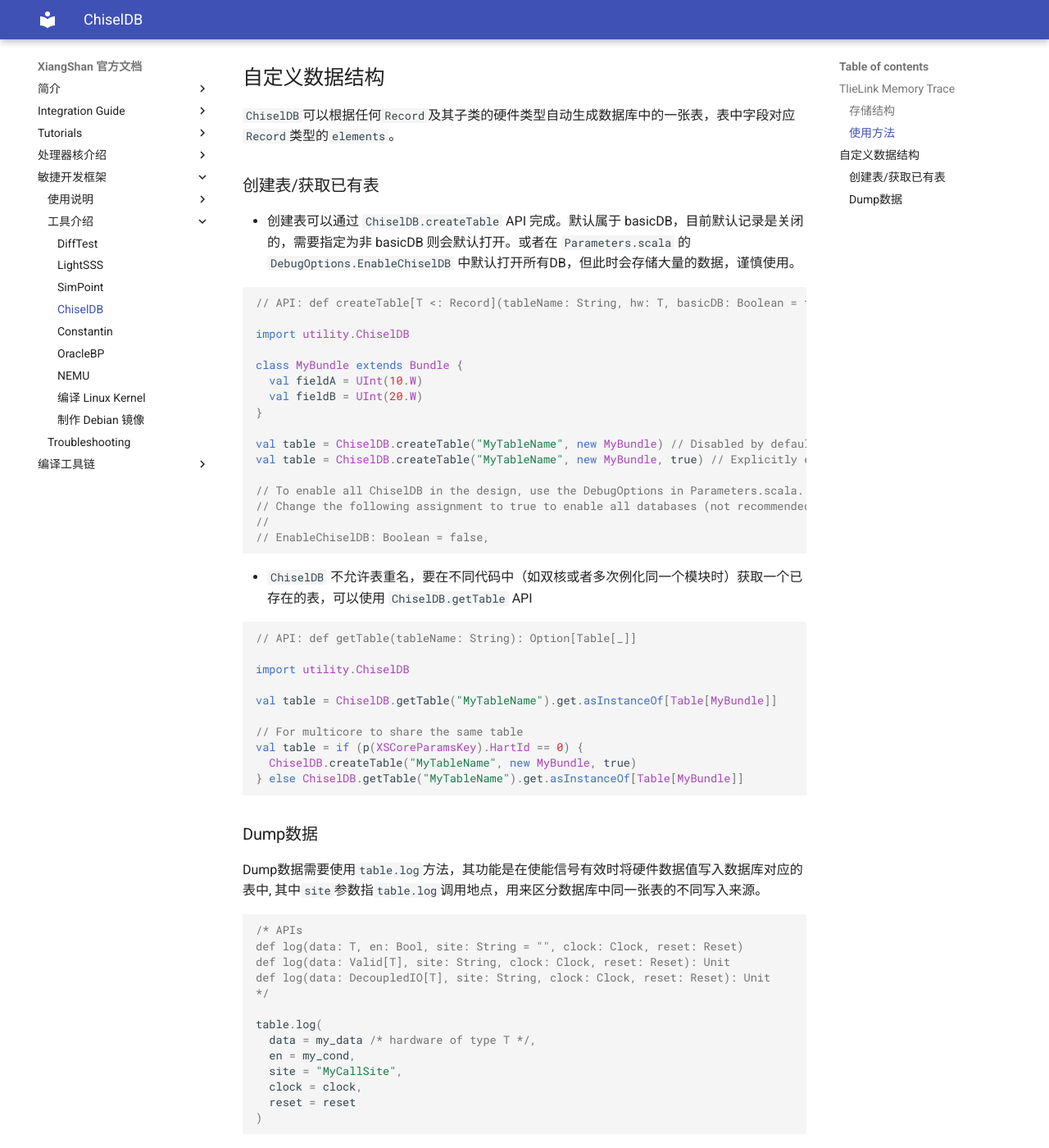
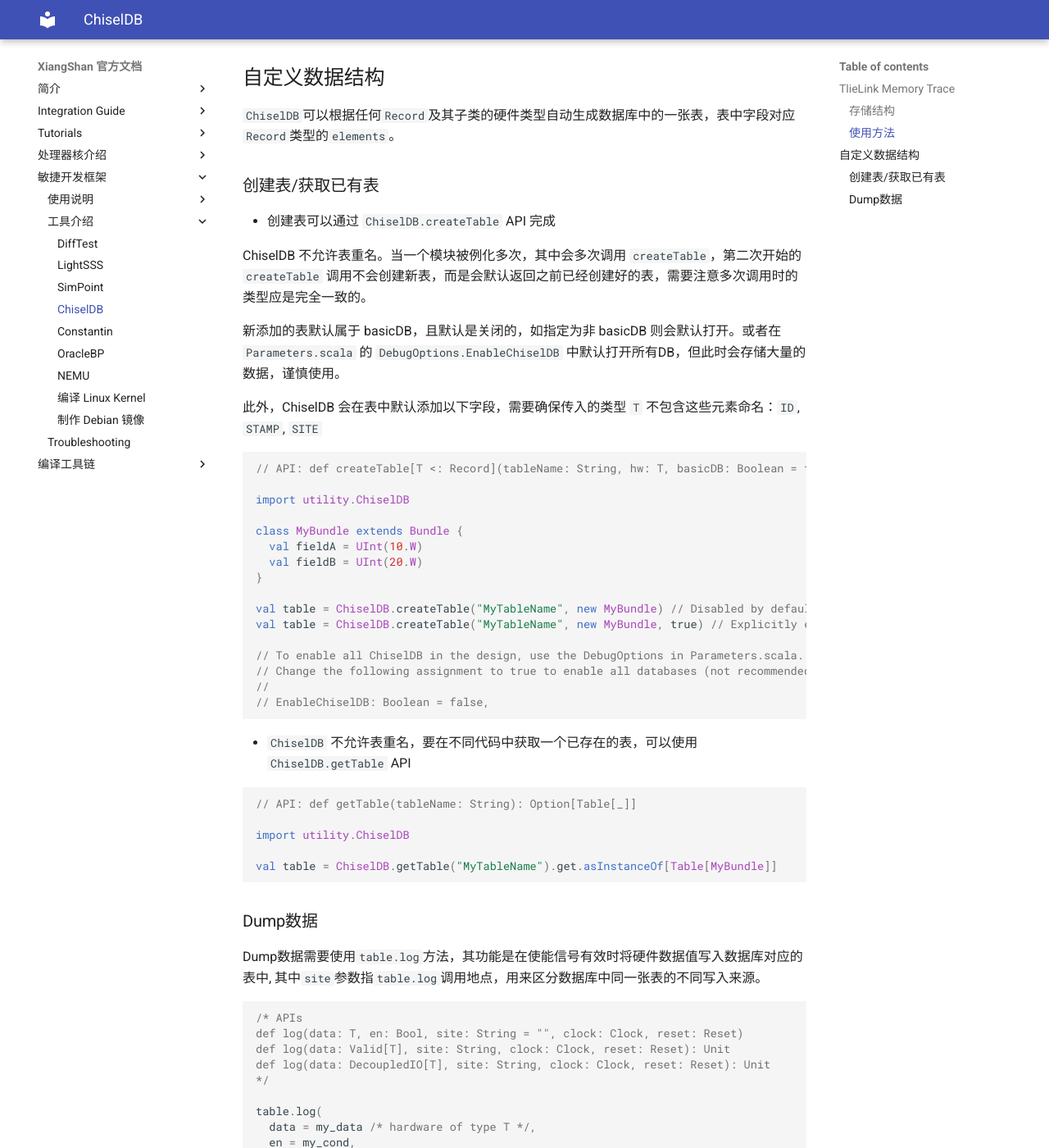
Before and after one commit to OpenXiangShan/XiangShan-doc, an MkDocs documentation site: the page built from docs/tools/chiseldb.md, in a window 1280 px wide and 1400 px high, scrolled down 2431 px. Shown: the whole window at 82% size. Built offline with MkDocs 1.6.1 and Material for MkDocs 9.7.7, drawn with Linux system fonts in a browser that asks for light colours.

Commit message:
Update doc for ChiselDB

````diff
--- a/docs/tools/chiseldb.md
+++ b/docs/tools/chiseldb.md
@@ -96,8 +96,13 @@ sqlite3 $NOOP_HOME/build/2021-10-31@22:54:30.db "SELECT * FROM TL_LOG WHERE NAME
 
 ### 创建表/获取已有表
 
-* 创建表可以通过 `ChiselDB.createTable` API 完成。默认属于 basicDB，目前默认记录是关闭的，需要指定为非 basicDB 则会默认打开。或者在 `Parameters.scala` 的 `DebugOptions.EnableChiselDB` 中默认打开所有DB，但此时会存储大量的数据，谨慎使用。
+* 创建表可以通过 `ChiselDB.createTable` API 完成
 
+ChiselDB 不允许表重名。当一个模块被例化多次，其中会多次调用 `createTable`，第二次开始的 `createTable` 调用不会创建新表，而是会默认返回之前已经创建好的表，需要注意多次调用时的类型应是完全一致的。
+
+新添加的表默认属于 basicDB，且默认是关闭的，如指定为非 basicDB 则会默认打开。或者在 `Parameters.scala` 的 `DebugOptions.EnableChiselDB` 中默认打开所有DB，但此时会存储大量的数据，谨慎使用。
+
+此外，ChiselDB 会在表中默认添加以下字段，需要确保传入的类型 `T` 不包含这些元素命名：`ID`, `STAMP`, `SITE`
 ``` scala
 // API: def createTable[T <: Record](tableName: String, hw: T, basicDB: Boolean = false): Table[T]
 
@@ -117,7 +122,7 @@ val table = ChiselDB.createTable("MyTableName", new MyBundle, true) // Explicitl
 // EnableChiselDB: Boolean = false,
 ```
 
-* `ChiselDB` 不允许表重名，要在不同代码中（如双核或者多次例化同一个模块时）获取一个已存在的表，可以使用 `ChiselDB.getTable` API
+* `ChiselDB` 不允许表重名，要在不同代码中获取一个已存在的表，可以使用 `ChiselDB.getTable` API
 
 ``` scala
 // API: def getTable(tableName: String): Option[Table[_]]
@@ -125,12 +130,6 @@ val table = ChiselDB.createTable("MyTableName", new MyBundle, true) // Explicitl
 import utility.ChiselDB
 
 val table = ChiselDB.getTable("MyTableName").get.asInstanceOf[Table[MyBundle]]
-
-// For multicore to share the same table
-val table = if (p(XSCoreParamsKey).HartId == 0) {
-  ChiselDB.createTable("MyTableName", new MyBundle, true)
-} else ChiselDB.getTable("MyTableName").get.asInstanceOf[Table[MyBundle]]
-
 ```
 
 ### Dump数据
````
